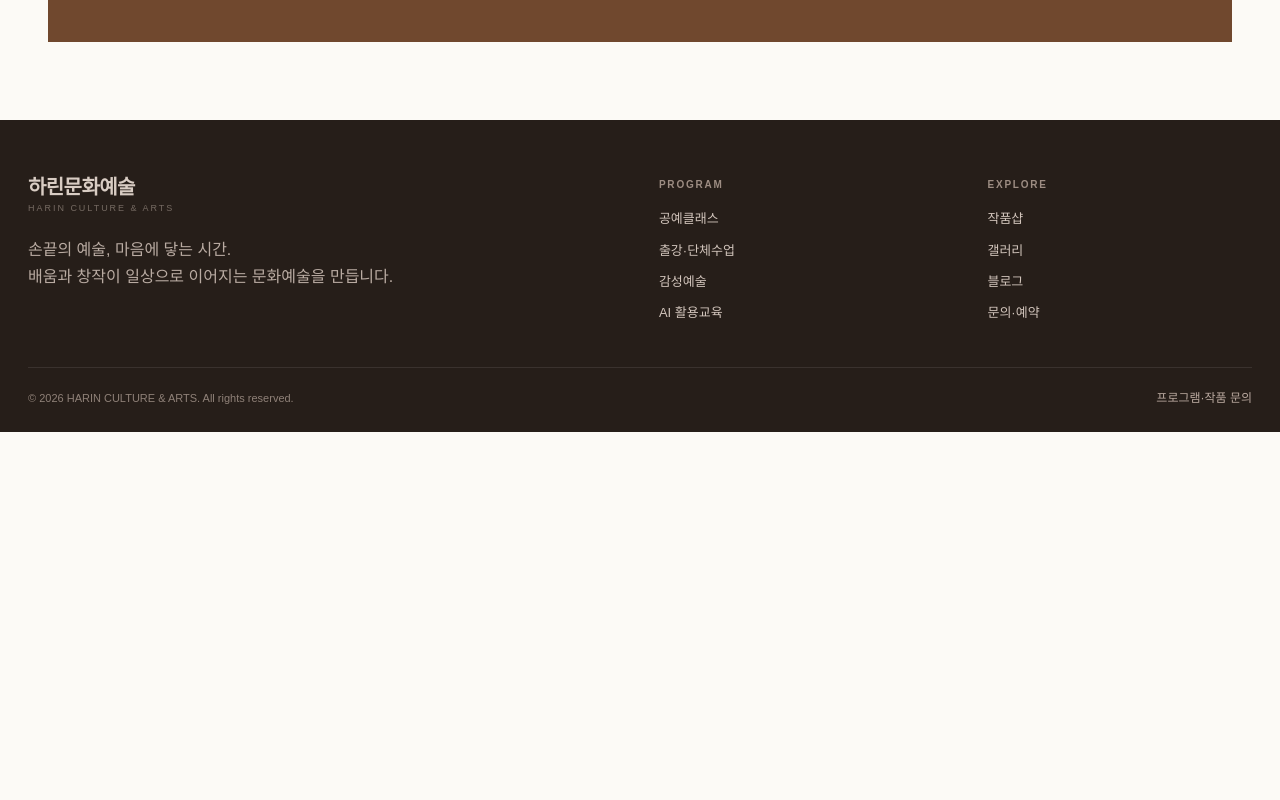
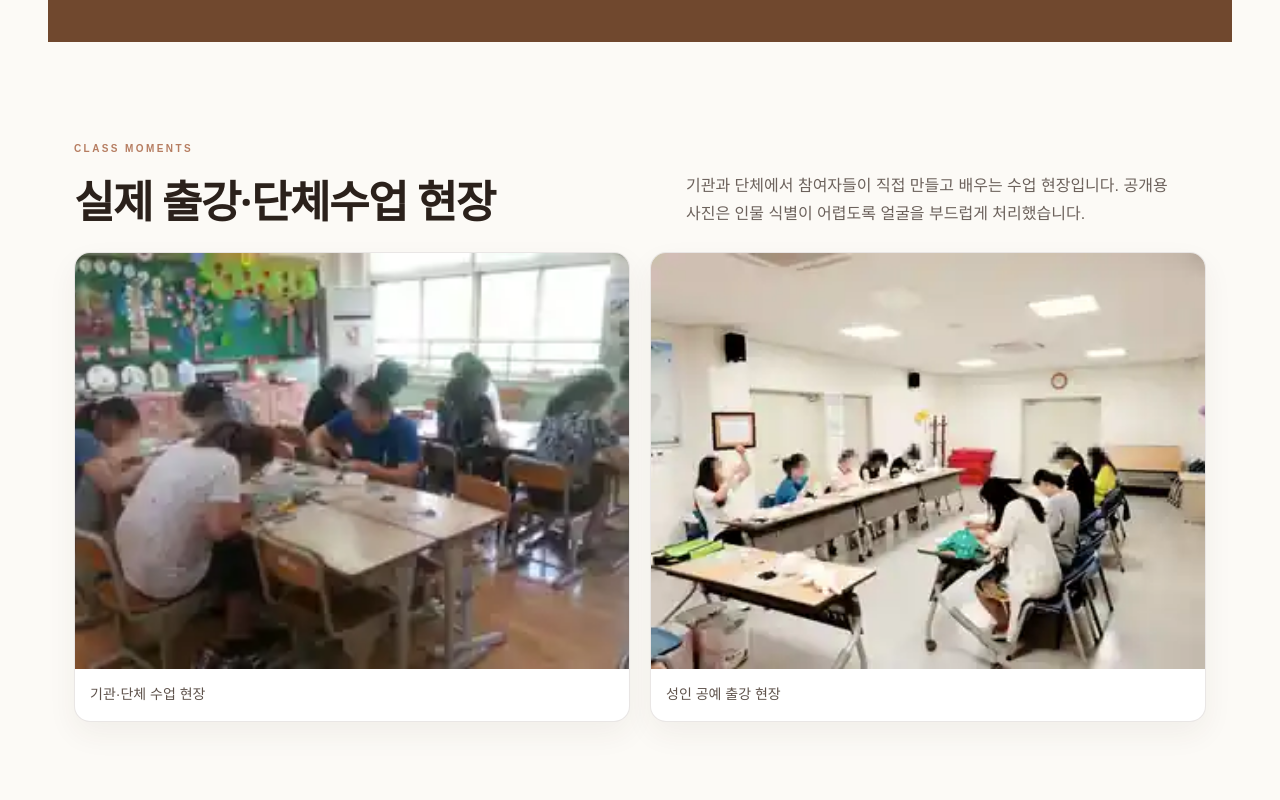
Before and after one commit to harinstudio26/harinart, a Next.js app: page /group-class in a window 1280 px wide. Shown: the part 2080-2880 px from the top of the page. Before the commit the page ends 2512 px from the top, so only its background shows below. Built offline with nearby package versions, Linux system fonts and the light colour scheme.

Commit message:
출강 페이지에 실제 수업 현장 사진 반영

```diff
--- a/app/group-class/page.tsx
+++ b/app/group-class/page.tsx
@@ -1 +1,12 @@
-import{StandardPage,pageData}from'../components';export const metadata={title:'기관 출강·단체수업'};export default function Page(){return <StandardPage data={pageData.group}/>}
+import{StandardPage,pageData}from'../components';
+export const metadata={title:'기관 출강·단체수업'};
+export default function Page(){return <>
+  <StandardPage data={pageData.group}/>
+  <section className="real-photo-section">
+    <div className="real-photo-heading"><div><p className="eyebrow">CLASS MOMENTS</p><h2>실제 출강·단체수업 현장</h2></div><p>기관과 단체에서 참여자들이 직접 만들고 배우는 수업 현장입니다. 공개용 사진은 인물 식별이 어렵도록 얼굴을 부드럽게 처리했습니다.</p></div>
+    <div className="real-photo-grid two">
+      <figure className="real-photo-card"><img src="/images/real/class-01.webp" alt="하린문화예술 기관 단체수업 현장"/><figcaption>기관·단체 수업 현장</figcaption></figure>
+      <figure className="real-photo-card"><img src="/images/real/class-02.webp" alt="하린문화예술 성인 공예 출강 현장"/><figcaption>성인 공예 출강 현장</figcaption></figure>
+    </div>
+  </section>
+</>}
```
